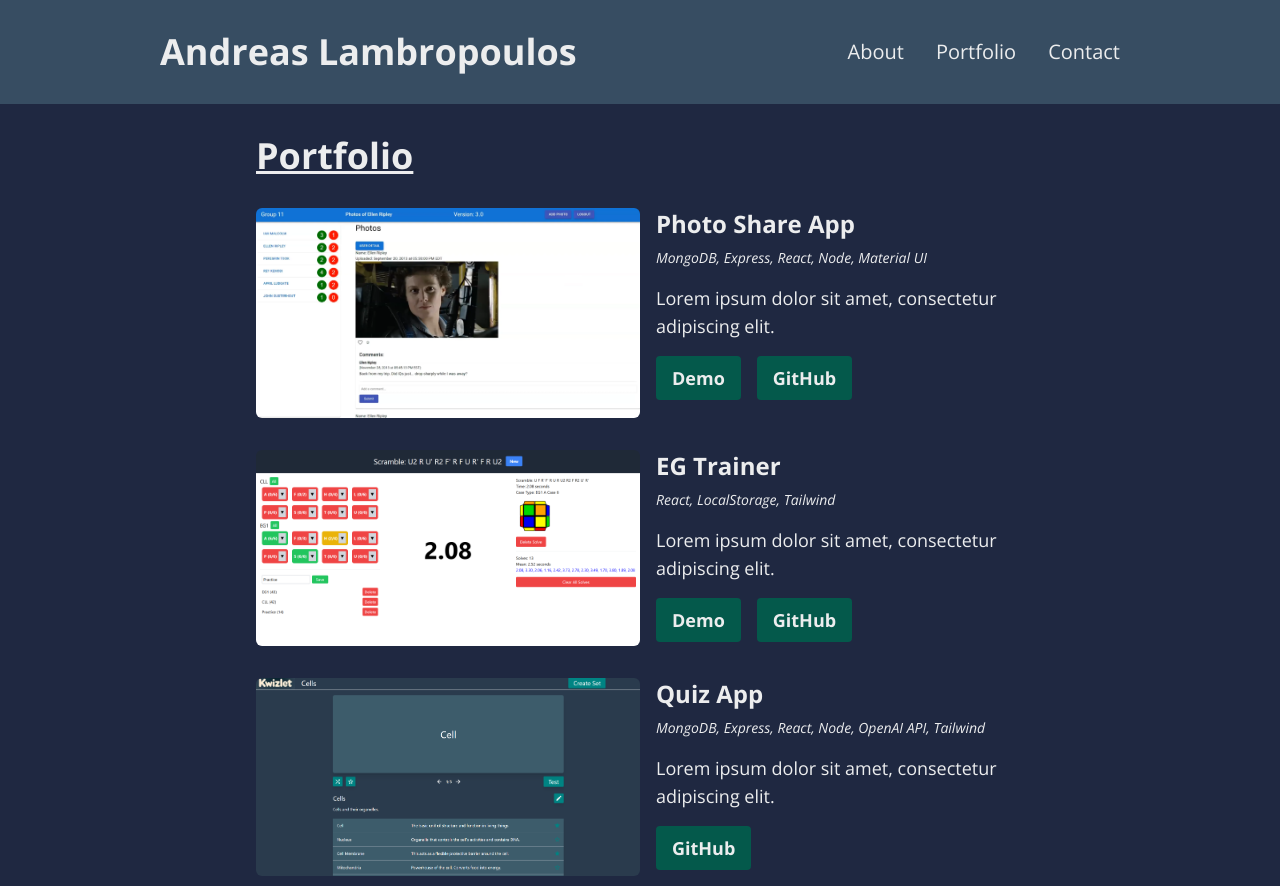
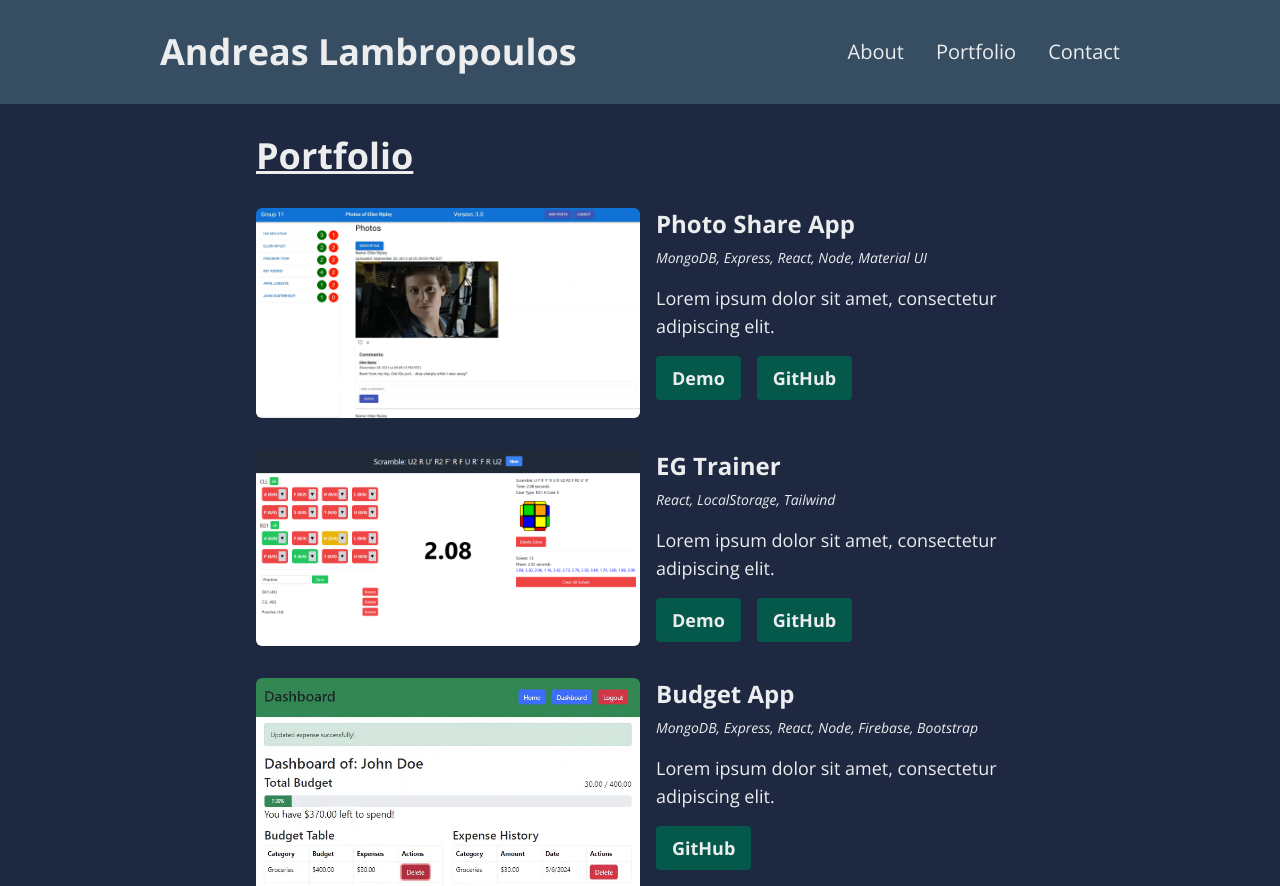
Before and after one commit to andlamb2002/portfolio, a React (Vite) app: page /portfolio in a window 1280 px wide. Shown: the top 886 px of the page. Built offline with nearby package versions, Linux system fonts and the light colour scheme.

Commit message:
Added 1 project with picture

```diff
--- a/src/data/data.js
+++ b/src/data/data.js
@@ -4,6 +4,7 @@ import cube from "../assets/cube.jpg";
 
 import photo from "../assets/photo.png";
 import eg from "../assets/eg.png";
+import budget from "../assets/budget.png";
 import quiz from "../assets/quiz.png";
 import weather from "../assets/weather.png";
 import poke from "../assets/poke.png";
@@ -67,6 +68,13 @@ export const portfolio = [
         githubLink: "https://github.com/andlamb2002/eg-trainer",
     },
     {
+        title: "Budget App",
+        techStack: "MongoDB, Express, React, Node, Firebase, Bootstrap",
+        description: "Lorem ipsum dolor sit amet, consectetur adipiscing elit.",
+        img: budget,
+        githubLink: "https://github.com/andlamb2002/budget-app",
+    },
+    {
         title: "Quiz App",
         techStack: "MongoDB, Express, React, Node, OpenAI API, Tailwind",
         description: "Lorem ipsum dolor sit amet, consectetur adipiscing elit.",
```
Also changed, not shown: src/assets/budget.png (added).
